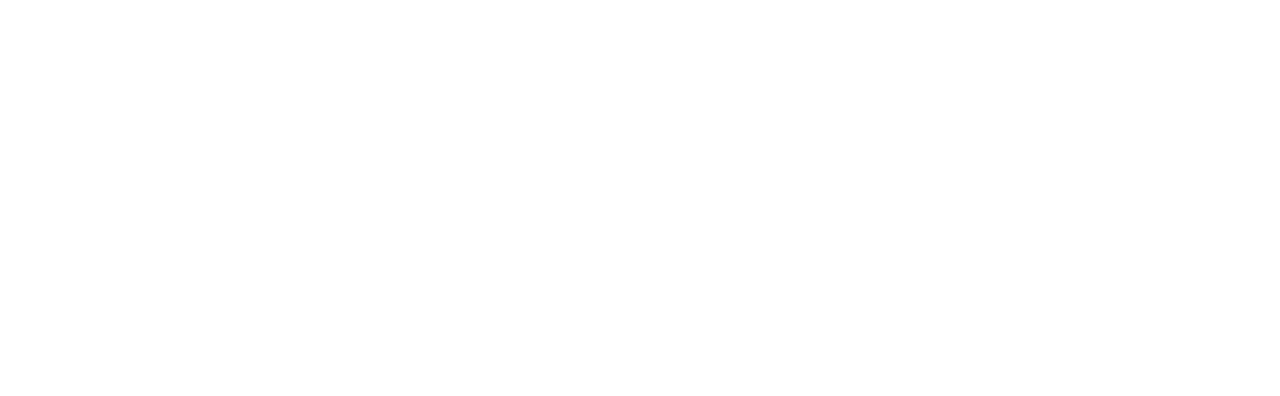
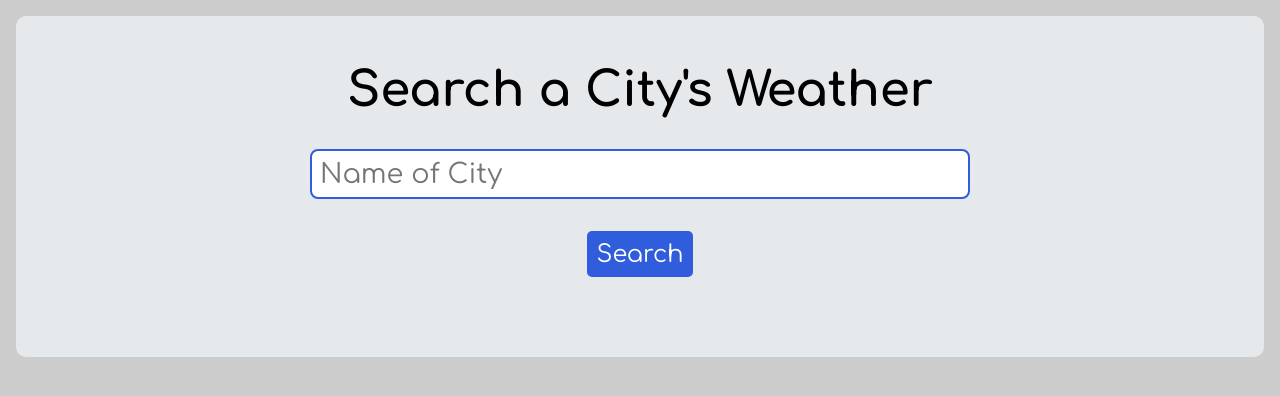
Before and after one commit to divyu97/Weather-App, a website built with webpack: page src/template.html in a window 1280 px wide. Built offline with nearby package versions, Linux system fonts and the light colour scheme.

Commit message:
Create a basic design of the app

```diff
--- /dev/null
+++ b/src/styles.css
@@ -0,0 +1,56 @@
+@import url('https://fonts.googleapis.com/css2?family=Comfortaa:wght@300..700&display=swap');
+
+body {
+    background-color: rgba(128, 128, 128, 0.4);
+    margin: 0;
+    display: flex;
+    justify-content: center;
+    padding: 1rem;
+}
+
+* {
+    font-family: Comfortaa, Arial;
+}
+
+#main-container {
+    width: 100rem;
+    gap: 2rem;
+    display: flex;
+    flex-direction: column;
+    align-items: center;
+    background-color: #e6e9eb;
+    border-radius: 10px;
+    padding: 3rem;
+}
+
+#heading {
+    font-weight: bolder;
+    font-size: 3rem;
+}
+
+#city {
+   font-size: 1.7rem;
+   border-radius: 8px;
+   border: 2px solid black;
+   width: 50vw;
+   padding: 0.5rem;
+}
+
+#city:focus {
+    outline: none;
+    border-color: rgb(47, 93, 219);
+}
+
+#search {
+    font-size: 1.5rem;
+    padding: 0.6rem;
+    border-radius: 5px;
+    border: none;
+    color: white;
+    background-color: rgb(47, 93, 219);
+}
+
+#search:hover {
+    cursor: pointer;
+    background-color: rgb(30, 77, 204);
+}
--- a/src/template.html
+++ b/src/template.html
@@ -4,8 +4,15 @@
     <meta charset="UTF-8">
     <meta name="viewport" content="width=device-width, initial-scale=1.0">
     <title>Weather App</title>
+    <script src="index.js" defer></script>
+    <link href="styles.css" rel="stylesheet">
 </head>
 <body>
-
+    <div id="main-container">
+        <div id="heading">Search a City's Weather</div>
+        <input id="city" placeholder="Name of City" autofocus>
+        <button id="search">Search</button>
+        <div id="results"></div>
+    </div>
 </body>
 </html>
```
